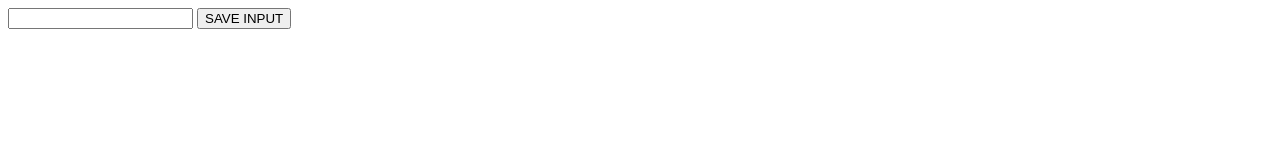
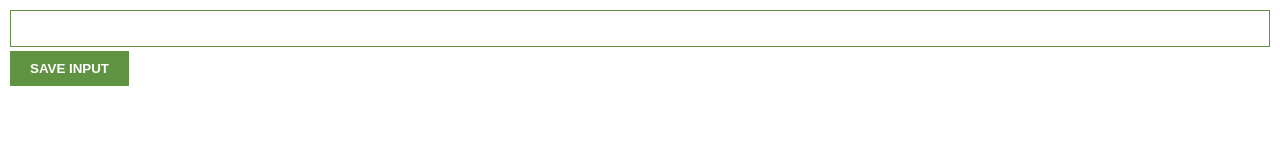
Before and after one commit to atikmahmud482/Scrimba-All-Project, a plain HTML site: page Chrome Extention/index.html in a window 1280 px wide. Drawn offline with Linux system fonts and the light colour scheme.

Commit message:
eventlistener added

```diff
--- a/Chrome Extention/index.css
+++ b/Chrome Extention/index.css
@@ -0,0 +1,29 @@
+body {
+  margin: 0;
+  padding: 10px;
+  font-family: Arial, Helvetica, sans-serif;
+}
+
+/*
+
+Style our app according to the provided design!
+
+green color -> #5f9341
+
+*/
+
+input {
+  width: 100%;
+  padding: 10px;
+  box-sizing: border-box;
+  border: 1px solid #5f9341;
+  margin-bottom: 4px;
+}
+
+button {
+  background: #5f9341;
+  color: white;
+  padding: 10px 20px;
+  border: none;
+  font-weight: bold;
+}
--- a/Chrome Extention/index.html
+++ b/Chrome Extention/index.html
@@ -4,10 +4,11 @@
     <meta charset="UTF-8" />
     <meta name="viewport" content="width=device-width, initial-scale=1.0" />
     <title>Document</title>
+    <link rel="stylesheet" href="/Chrome Extention/index.css" />
   </head>
   <body>
     <input type="text" id="input-el" />
-    <button id="input-btn">SAVE INPUT</button>
+    <button id="input-btn" onclick="saveLead()">SAVE INPUT</button>
 
     <!-- ------------------------------ -->
     <script src="/Chrome Extention/index.js"></script>
--- a/Chrome Extention/index.js
+++ b/Chrome Extention/index.js
@@ -0,0 +1,5 @@
+let inputBtn = document.getElementById("input-btn");
+
+inputBtn.addEventListener("click", function () {
+  console.log("Button clicked from addEventListener");
+});
```
